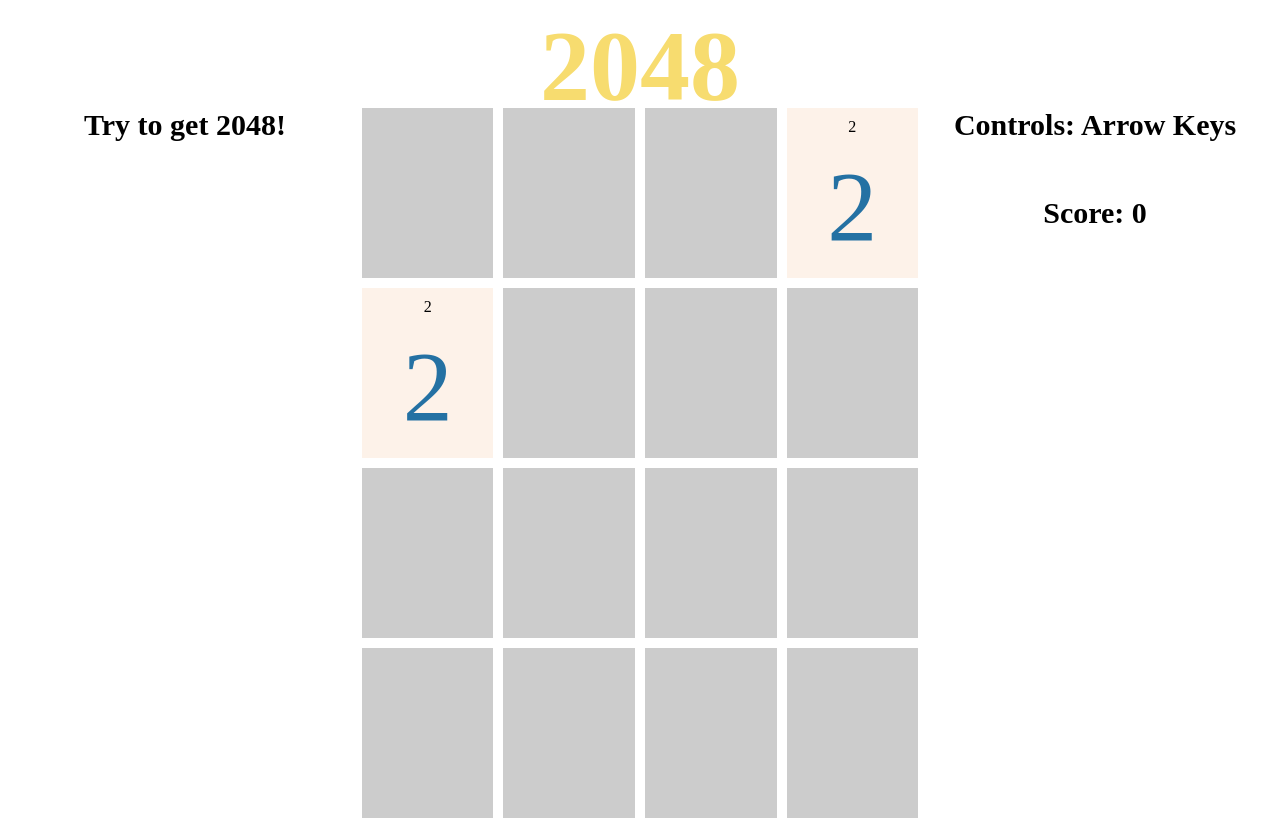
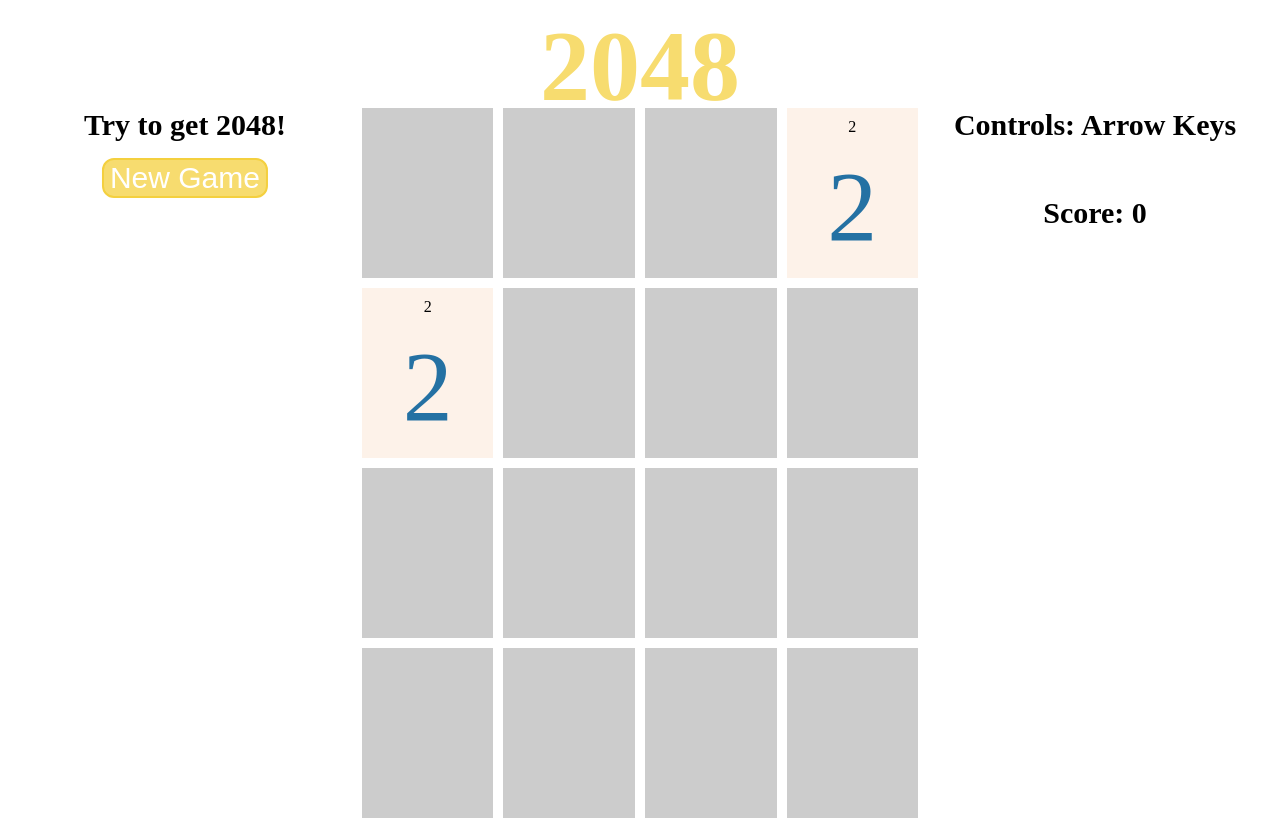
Before and after one commit to JerryLiu8/2048-clone, a plain HTML site: page index.html in a window 1280 px wide. Drawn offline with Linux system fonts and the light colour scheme.

Commit message:
new game button

```diff
--- a/2048.js
+++ b/2048.js
@@ -13,6 +13,17 @@ function random2(){
 function initialize() {
     random2();
     random2();
+}
+function newGame() {
+    for(var i = 1;i <= 16;i++) {
+        document.getElementById(i).innerHTML = null;
+        document.getElementById("b"+i).className = "";
+    }
+    prevState = ["0", "0", "0", "0", "0", "0", "0", "0", "0", "0", "0", "0", "0", "0", "0", "0",];
+    currState = ["0", "0", "0", "0", "0", "0", "0", "0", "0", "0", "0", "0", "0", "0", "0", "0",];
+    document.addEventListener('keyup', control)
+    document.getElementById("results").innerHTML = ("")
+    initialize();
 }
 function readNum(i) {
     if(document.getElementById(i).innerHTML.length == 0) return "0";
--- a/index.html
+++ b/index.html
@@ -19,6 +19,8 @@
     </header>
 	<section class="left">
 		<h1 class="header"><strong>Try to get 2048!</strong></h1>
+		<br><br>
+		<button class="button" onclick="newGame()">New Game</button>
 		<br><br><br>
 		<h1 class="header" id="results"></h1>
 	</section>
--- a/main.css
+++ b/main.css
@@ -30,6 +30,20 @@ header {
 footer {
   text-align: center;
   height: 100px;
+}
+
+.button {
+  margin: 0;
+  position: relative;
+  top: 50%;
+  left: 50%;
+  -ms-transform: translate(-50%, -50%);
+  transform: translate(-50%, -50%);
+  background-color: #F7DC6F;
+  border-radius: 12px;
+  font-size: 30px;
+  color: white;
+  border: 2px solid #F4D03F;
 }
 
 .n2 {
```
Also changed, not shown: 1 other file.
